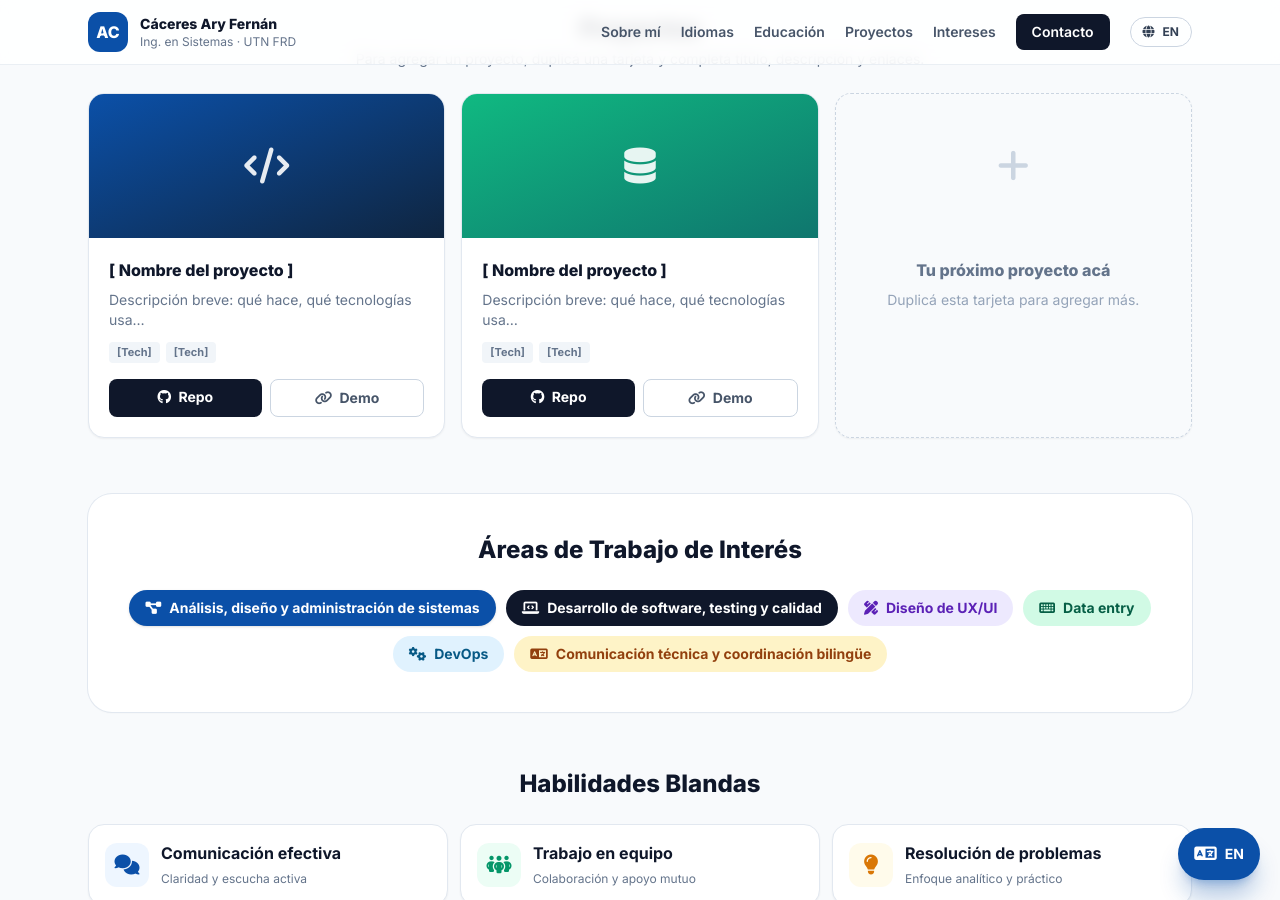
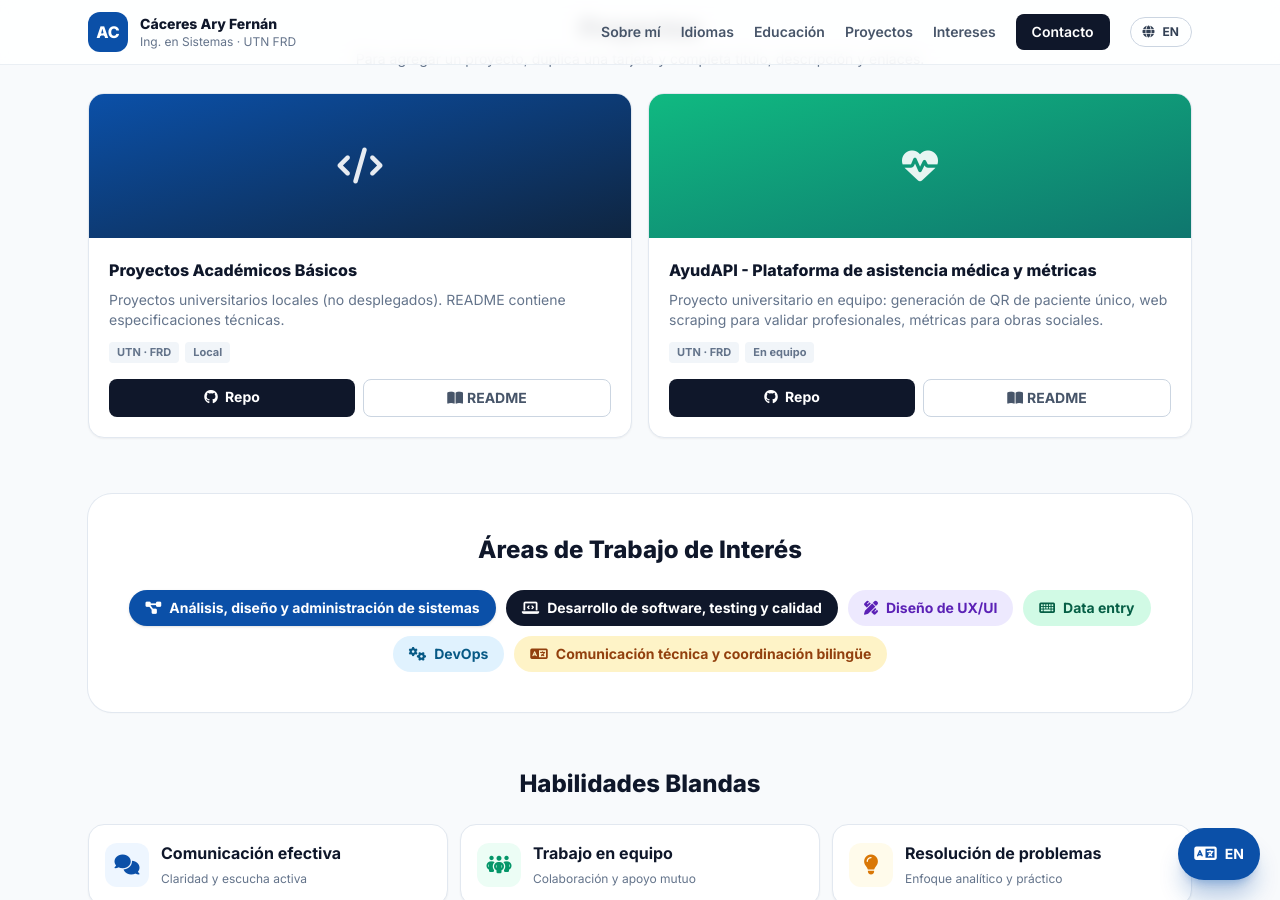
Before and after one commit to arieldelplata/arieldelplata.github.io, a Jekyll site: the page built from index.html, in a window 1280 px wide and 900 px high, scrolled down 1696 px. Built offline with Jekyll 4.4.1, drawn with Linux system fonts in a browser that asks for light colours; nearby versions of some CDN libraries.

Commit message:
refactor: Proyectos Academicos v1.1

```diff
--- a/index.html
+++ b/index.html
@@ -215,44 +215,44 @@ description: "Portfolio de Cáceres Ary Fernán — Estudiante de Ingeniería en
       <span class="lang-en">To add a project, duplicate a card and fill in title, description and links.</span>
     </p>
     <!-- GRID: agregá tus proyectos aquí -->
-    <div class="mt-6 grid gap-4 sm:grid-cols-2 lg:grid-cols-3">
-      <!-- Proyecto placeholder 1 -->
+    <div class="mt-6 grid gap-4 sm:grid-cols-2">
+      <!-- Proyecto 1: Proyectos Académicos Básicos -->
       <article class="group flex flex-col overflow-hidden rounded-2xl border border-slate-200 bg-white shadow-sm transition hover:shadow-lg">
         <div class="flex h-36 items-center justify-center bg-gradient-to-br from-brand-600 to-brand-900 text-4xl text-white/90">
           <i class="fa-solid fa-code"></i>
         </div>
         <div class="flex flex-1 flex-col p-5">
-          <h3 class="font-extrabold text-slate-900">[ <span class="lang-es">Nombre del proyecto</span><span class="lang-en">Project name</span> ]</h3>
-          <p class="mt-2 flex-1 text-sm text-slate-500"><span class="lang-es">Descripción breve: qué hace, qué tecnologías usa…</span><span class="lang-en">Short description: what it does, tech stack…</span></p>
+          <h3 class="font-extrabold text-slate-900">Proyectos Académicos Básicos</h3>
+          <p class="mt-2 flex-1 text-sm text-slate-500"><span class="lang-es">Proyectos universitarios locales (no desplegados). README contiene especificaciones técnicas.</span><span class="lang-en">Local university projects (not deployed). README holds technical specifications.</span></p>
           <div class="mt-3 flex flex-wrap gap-1.5 text-[11px] font-bold text-slate-500">
-            <span class="rounded bg-slate-100 px-2 py-0.5">[Tech]</span>
-            <span class="rounded bg-slate-100 px-2 py-0.5">[Tech]</span>
+            <span class="rounded bg-slate-100 px-2 py-0.5">UTN · FRD</span>
+            <span class="rounded bg-slate-100 px-2 py-0.5">Local</span>
           </div>
           <div class="mt-4 flex gap-2 text-sm font-bold">
-            <a href="https://github.com/arieldelplata" target="_blank" rel="noopener" class="flex-1 rounded-lg bg-slate-900 px-3 py-2 text-center text-white hover:bg-brand-600"><i class="fa-brands fa-github mr-1"></i> Repo</a>
-            <a href="#" class="flex-1 rounded-lg border border-slate-300 px-3 py-2 text-center text-slate-600 hover:border-brand-500 hover:text-brand-600"><i class="fa-solid fa-link mr-1"></i> Demo</a>
+            <a href="https://github.com/arieldelplata/proyectosIniciales" target="_blank" rel="noopener" class="flex-1 rounded-lg bg-slate-900 px-3 py-2 text-center text-white hover:bg-brand-600"><i class="fa-brands fa-github mr-1"></i> Repo</a>
+            <a href="{{ '/assets/readme/proyectos-academicos-basicos.md' | relative_url }}" target="_blank" rel="noopener" class="flex-1 rounded-lg border border-slate-300 px-3 py-2 text-center text-slate-600 hover:border-brand-500 hover:text-brand-600"><i class="fa-solid fa-book-open mr-1"></i>README</a>
           </div>
         </div>
       </article>
-      <!-- Proyecto placeholder 2 -->
+      <!-- Proyecto 2: AyudAPI -->
       <article class="group flex flex-col overflow-hidden rounded-2xl border border-slate-200 bg-white shadow-sm transition hover:shadow-lg">
         <div class="flex h-36 items-center justify-center bg-gradient-to-br from-emerald-500 to-teal-700 text-4xl text-white/90">
-          <i class="fa-solid fa-database"></i>
+          <i class="fa-solid fa-heart-pulse"></i>
         </div>
         <div class="flex flex-1 flex-col p-5">
-          <h3 class="font-extrabold text-slate-900">[ <span class="lang-es">Nombre del proyecto</span><span class="lang-en">Project name</span> ]</h3>
-          <p class="mt-2 flex-1 text-sm text-slate-500"><span class="lang-es">Descripción breve: qué hace, qué tecnologías usa…</span><span class="lang-en">Short description: what it does, tech stack…</span></p>
+          <h3 class="font-extrabold text-slate-900">AyudAPI - Plataforma de asistencia médica y métricas</h3>
+          <p class="mt-2 flex-1 text-sm text-slate-500"><span class="lang-es">Proyecto universitario en equipo: generación de QR de paciente único, web scraping para validar profesionales, métricas para obras sociales.</span><span class="lang-en">University team project: unique patient QR generation, web scraping to validate professionals, metrics for health insurers.</span></p>
           <div class="mt-3 flex flex-wrap gap-1.5 text-[11px] font-bold text-slate-500">
-            <span class="rounded bg-slate-100 px-2 py-0.5">[Tech]</span>
-            <span class="rounded bg-slate-100 px-2 py-0.5">[Tech]</span>
+            <span class="rounded bg-slate-100 px-2 py-0.5">UTN · FRD</span>
+            <span class="rounded bg-slate-100 px-2 py-0.5"><span class="lang-es">En equipo</span><span class="lang-en">Team</span></span>
           </div>
           <div class="mt-4 flex gap-2 text-sm font-bold">
-            <a href="https://github.com/arieldelplata" target="_blank" rel="noopener" class="flex-1 rounded-lg bg-slate-900 px-3 py-2 text-center text-white hover:bg-brand-600"><i class="fa-brands fa-github mr-1"></i> Repo</a>
-            <a href="#" class="flex-1 rounded-lg border border-slate-300 px-3 py-2 text-center text-slate-600 hover:border-brand-500 hover:text-brand-600"><i class="fa-solid fa-link mr-1"></i> Demo</a>
+            <a href="https://github.com/arieldelplata/ayudAPI" target="_blank" rel="noopener" class="flex-1 rounded-lg bg-slate-900 px-3 py-2 text-center text-white hover:bg-brand-600"><i class="fa-brands fa-github mr-1"></i> Repo</a>
+            <a href="{{ '/assets/readme/ayudapi.md' | relative_url }}" target="_blank" rel="noopener" class="flex-1 rounded-lg border border-slate-300 px-3 py-2 text-center text-slate-600 hover:border-brand-500 hover:text-brand-600"><i class="fa-solid fa-book-open mr-1"></i>README</a>
           </div>
         </div>
       </article>
-      <!-- Proyecto placeholder 3 -->
+      <!-- Proyecto placeholder 3 (oculto): descomentá para agregar un futuro proyecto
       <article class="group flex flex-col overflow-hidden rounded-2xl border border-dashed border-slate-300 bg-slate-50/50 shadow-sm">
         <div class="flex h-36 items-center justify-center text-4xl text-slate-300">
           <i class="fa-solid fa-plus"></i>
@@ -262,6 +262,7 @@ description: "Portfolio de Cáceres Ary Fernán — Estudiante de Ingeniería en
           <p class="mt-2 text-sm text-slate-400"><span class="lang-es">Duplicá esta tarjeta para agregar más.</span><span class="lang-en">Duplicate this card to add more.</span></p>
         </div>
       </article>
+      -->
     </div>
   </section>
 
```
Also changed, not shown: assets/readme/ayudapi.md (added, +31 -0 lines), assets/readme/proyectos-academicos-basicos.md (added, +29 -0 lines).
